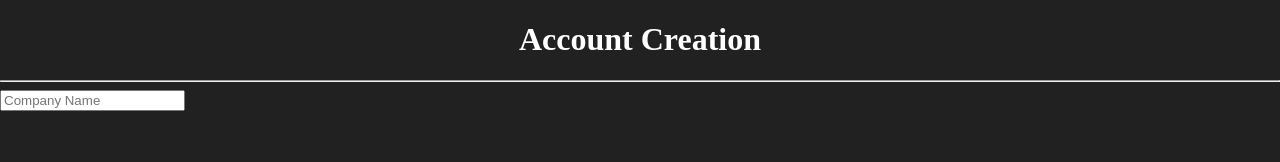
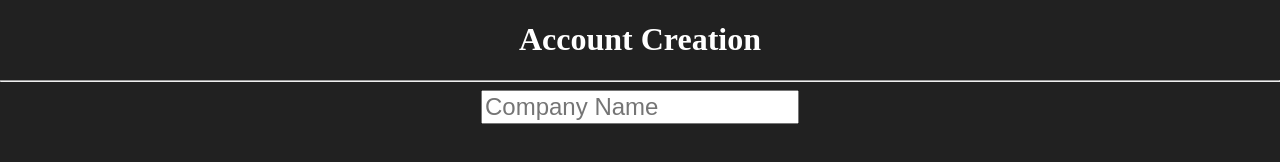
Before and after one commit to Applewood-Softworks/Local_Market_Radar_Old_and_For_Documentation, a plain HTML site: page Account.html in a window 1280 px wide. Drawn offline with Linux system fonts and the light colour scheme.

Commit message:
More Text Formatting

```diff
--- a/Account.html
+++ b/Account.html
@@ -12,6 +12,8 @@
             <h1>Account Creation</h1>
             <hr>
         </header>
-        <input type="text" placeholder="Company Name">
+        <div style="text-align: center;">
+            <input style="font-size: 24px;" type="text" placeholder="Company Name">
+        </div>
     </body>
 </html>
```
